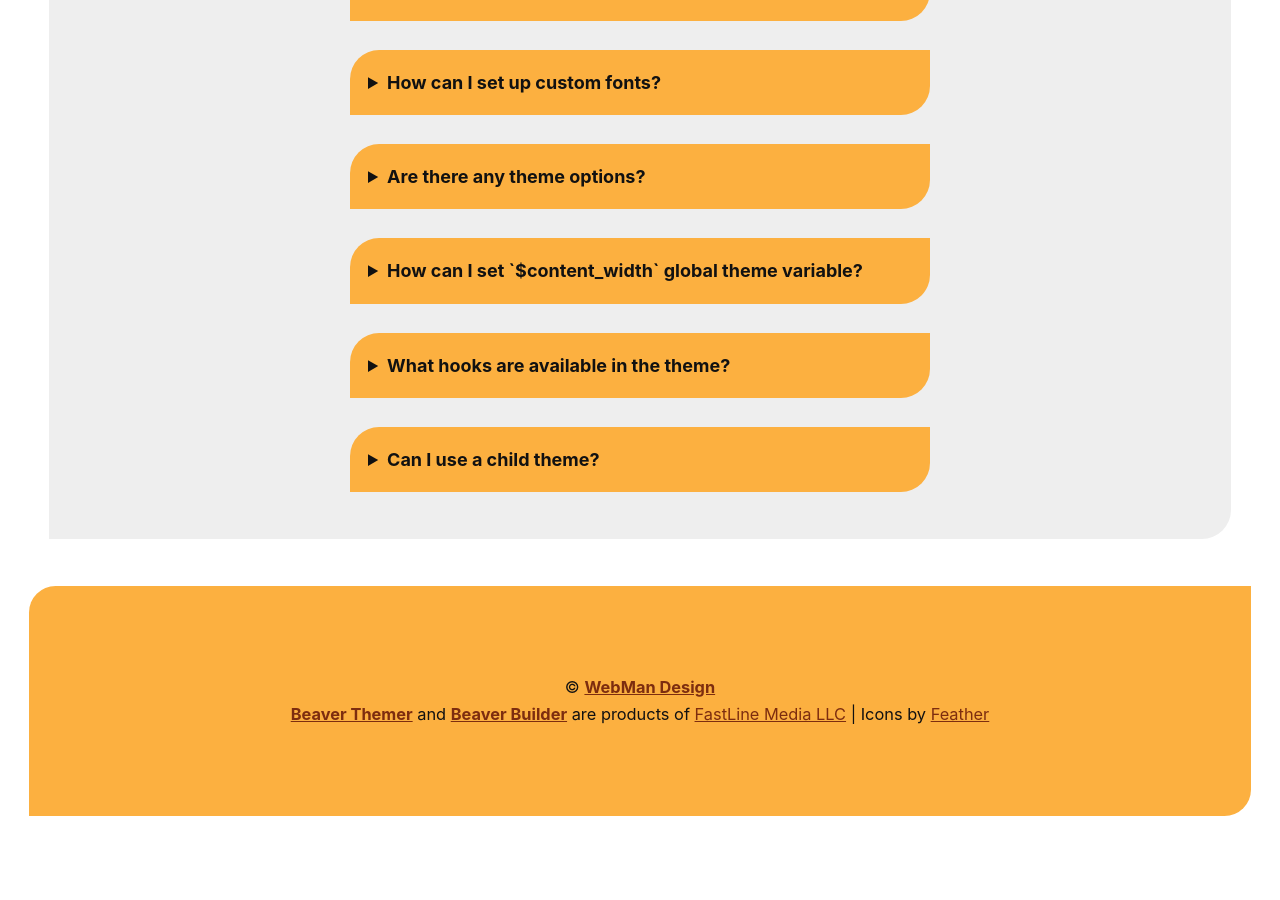
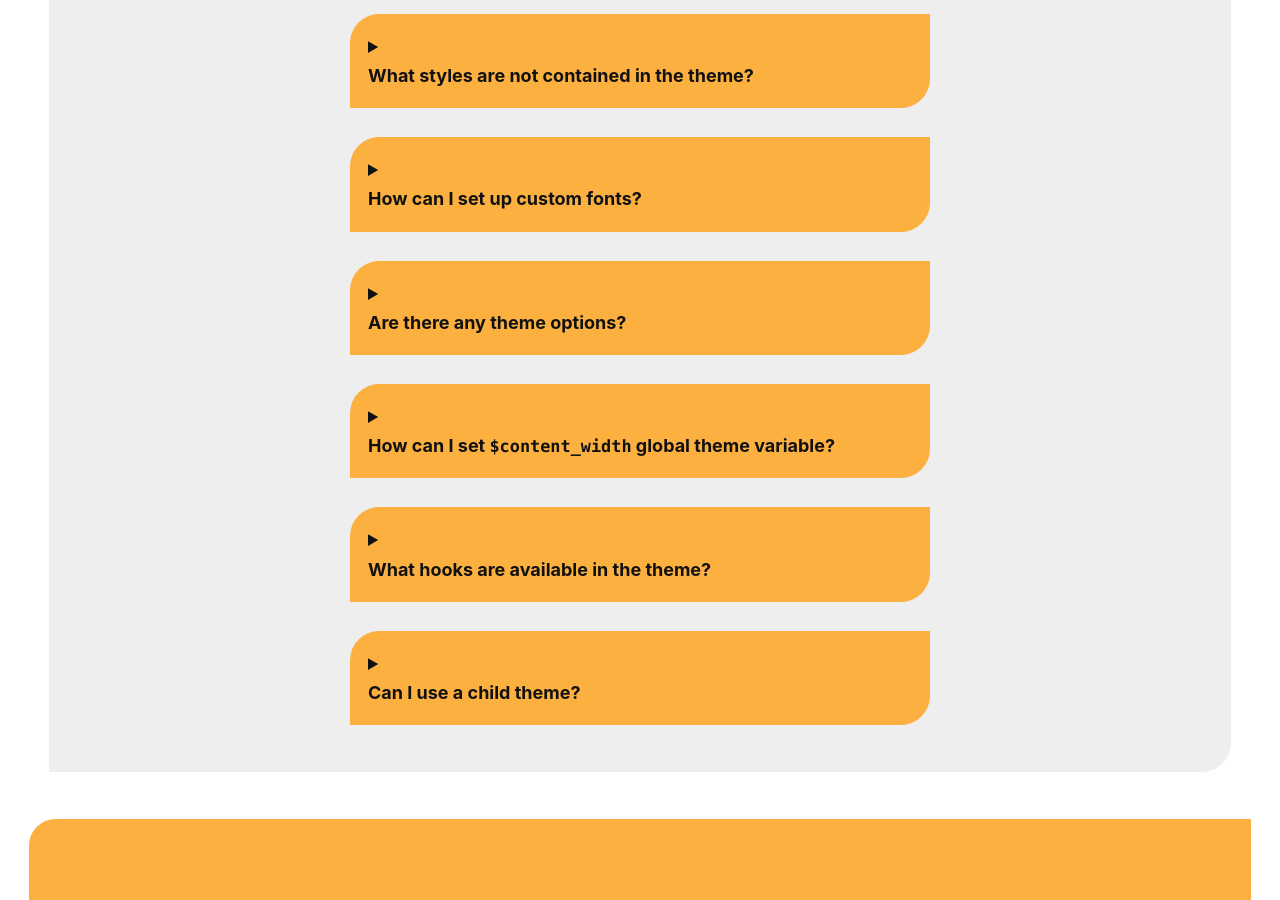
Before and after one commit to webmandesign/playground-for-beaver-themer, a Jekyll site: the page built from index.md, in a window 1280 px wide and 900 px high, scrolled down 2504 px. Built offline with Jekyll 4.4.1, drawn with Linux system fonts in a browser that asks for light colours; before the commit the page ends 3349 px from its top, so only the background shows below that.

Commit message:
* Updating FAQ

```diff
--- a/_includes/faq.html
+++ b/_includes/faq.html
@@ -3,7 +3,7 @@
 		<h2>Frequently Asked Questions</h2>
 		{% for item in site.data.faq %}
 		<details class="faq-item">
-			<summary class="faq-question">{{ item.q }}</summary>
+			<summary class="faq-question">{{ item.q | markdownify }}</summary>
 			{{ item.a | markdownify }}
 		</details>
 		{% endfor %}
```
